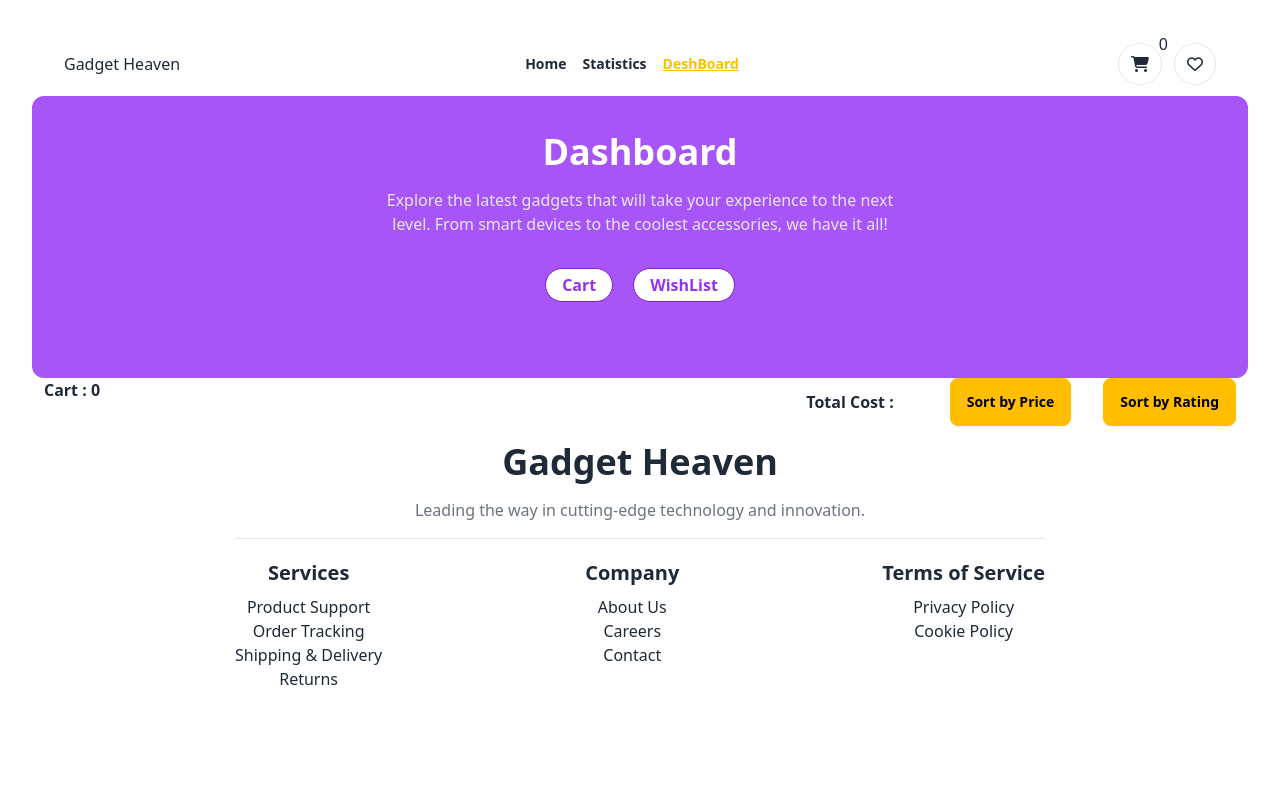
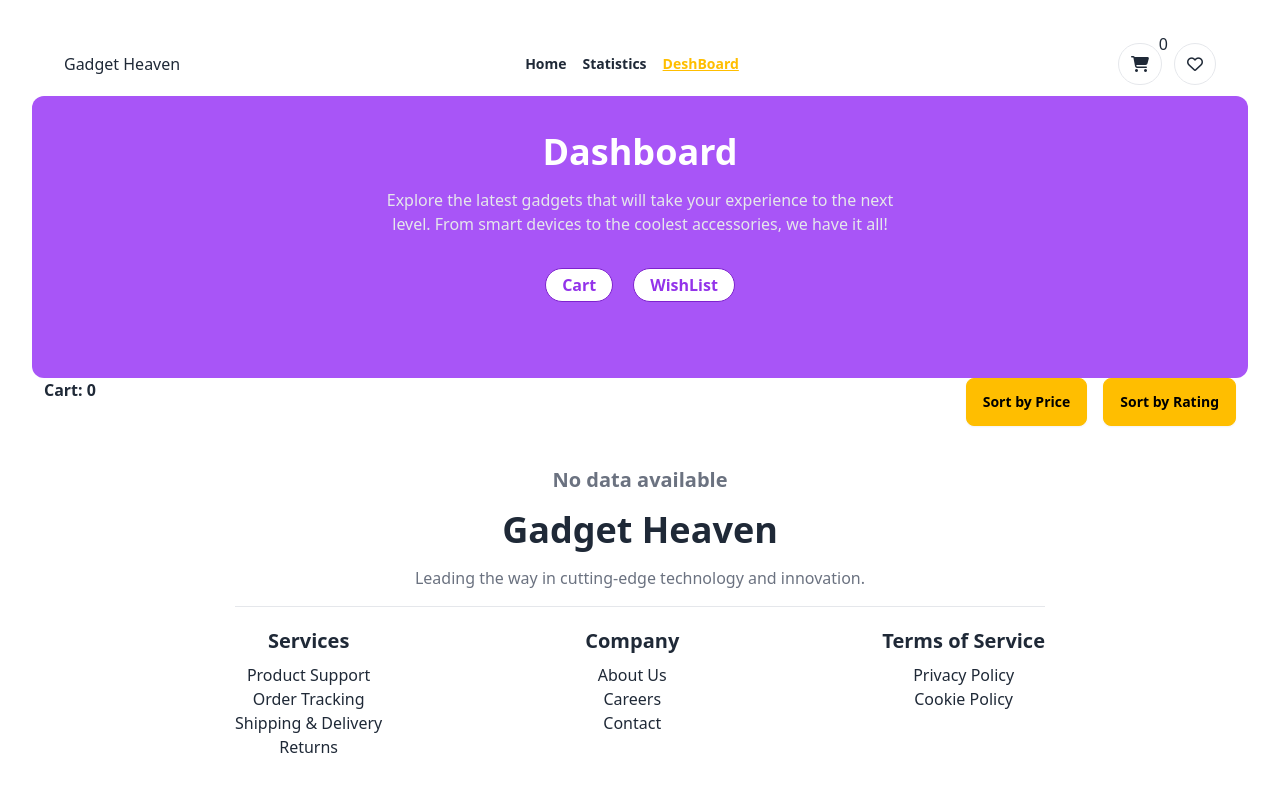
Before and after one commit to IsmailHossen87/A10-Gadget-Heaven, a React (Vite) app: page /dashboard in a window 1280 px wide. Shown: the top 792 px of the page. Built offline with nearby package versions, Linux system fonts and the light colour scheme.

Commit message:
update data

```diff
--- a/src/Components/CardDetails/CardDetails.jsx
+++ b/src/Components/CardDetails/CardDetails.jsx
@@ -1,11 +1,12 @@
-import React from "react";
+import React, { useContext } from "react";
 import { useLoaderData, useParams } from "react-router-dom";
-import { saveCart } from "../Utility/dataStore";
+// import { saveCart } from "../Utility/dataStore";
 import Headingdescrip from "../HeadingDescription/Headingdescrip";
+import { CartContext } from "../../Hooks/ContExt";
 
 const CardDetails = () => {
   const { details } = useParams();
-
+  const { addToCart } = useContext(CartContext);
   const data = useLoaderData();
   const newData = data.find((id) => id.product_id === details);
   const {
@@ -19,8 +20,8 @@ const CardDetails = () => {
     product_title,
   } = newData;
   //   set data localStorage
-  const handleAddtoCard = (id) => {
-    saveCart(id);
+  const handleAddtoCart = () => {
+    addToCart(newData); // Use the context method to add item to cart
   };
 
   return (
@@ -84,9 +85,7 @@ const CardDetails = () => {
               </div>
               <div className="flex gap-5">
                 <button
-
-                  onClick={() => handleAddtoCard(product_id)}
-
+                  onClick={handleAddtoCart}
                   className="border  rounded-full px-4 bg-purple-600  text-white border-purple-700 font-semibold py-1"
                 >
                   Add to Card <i class="fa-solid fa-cart-shopping"></i>
--- a/src/Components/DashBoard/Dashboard.jsx
+++ b/src/Components/DashBoard/Dashboard.jsx
@@ -1,53 +1,53 @@
-import React, { useEffect, useState } from "react";
-import { useLoaderData } from "react-router-dom";
-import { getStoreCart } from "../Utility/dataStore";
+// Dashboard.js
+import React, { useContext, useState } from "react";
+import { CartContext } from "../../Hooks/ContExt";
 import DeshBoardCard from "../DeshBoardCard/DeshBoardCard";
 import Headingdescrip from "../HeadingDescription/Headingdescrip";
 
+
 const Dashboard = () => {
+  const { cartItems } = useContext(CartContext);
+  const [sortBy, setSortBy] = useState(null); // State to track sorting option
 
-  const data = useLoaderData();
-  const [collectData, setData] = useState(data);
-  // const [sortData,setSotData] = useState([data])
-  const handleSort =(sortBy) =>{
-    if(sortBy === "price"){
-      const sorted = [...data].sort((a,b)=> b.price - a.price)
-      setData(sorted)
-    }else if(sortBy === "rating"){
-      const sorted = [...data].sort((a,b)=> b.rating - a.rating)
-      setData(sorted)
+  // Sort function
+  const sortedCartItems = [...cartItems].sort((a, b) => {
+    if (sortBy === "price") {
+      return b.price - a.price; // Sort by price in descending order
     }
+    if (sortBy === "rating") {
+      return b.rating - a.rating; // Sort by rating in descending order
     }
-  useEffect(() => {
-    const storeCard = getStoreCart();
-    const readCard = data?.filter((card) =>
-      storeCard.includes(card.product_id)
-    );
-    setData(readCard);
-  }, [data]);
+    return 0;
+  });
+
   return (
-    <>
     <div>
       <Headingdescrip
         title="Dashboard"
         subtitle="Explore the latest gadgets that will take your experience to the next level. From smart devices to the coolest accessories, we have it all!"
-        ></Headingdescrip>
+      />
       <div className="container flex justify-between px-3">
-          <div>
-            <h3 className="font-bold">Cart : {collectData.length}</h3>
-          </div>
-          {/* show 3 category */}
-          <div className="flex items-center space-x-8">
-            <h3 className="font-bold mr-6">Total Cost : </h3>
-            <button onClick={()=>handleSort('price')} className="btn btn-warning">Sort by Price</button>
-            <button onClick={()=>handleSort('rating')} className="btn btn-warning">Sort by Rating</button>
+        <h3 className="font-bold">Cart: {cartItems.length}</h3>
+        <div className="flex space-x-4">
+          <button onClick={() => setSortBy("price")} className="btn btn-warning">
+            Sort by Price
+          </button>
+          <button onClick={() => setSortBy("rating")} className="btn btn-warning">
+            Sort by Rating
+          </button>
         </div>
       </div>
-        {collectData.map((card) => (
-          <DeshBoardCard card={card}></DeshBoardCard>
-        ))}
+
+      {/* Empty state message */}
+      {sortedCartItems.length === 0 ? (
+        <div className="flex flex-col items-center mt-10">
+
+          <p className="text-xl font-semibold text-gray-500">No data available</p>
         </div>
-    </>
+      ) : (
+        sortedCartItems.map((card) => <DeshBoardCard key={card.product_id} card={card} />)
+      )}
+    </div>
   );
 };
 
--- a/src/Components/DeshBoardCard/DeshBoardCard.jsx
+++ b/src/Components/DeshBoardCard/DeshBoardCard.jsx
@@ -1,25 +1,15 @@
-import React from "react";
-import { getStoreCart, saveCart } from "../Utility/dataStore";
+// DeshBoardCard.js
+import React, { useContext } from "react";
+import { CartContext } from "../../Hooks/ContExt";
 
 const DeshBoardCard = ({ card }) => {
+  const { removeFromCart } = useContext(CartContext);
+  const { category_name, product_id, product_image, description, price, rating } = card;
 
-  const { category_name,product_id, product_image, description, price,rating} = card;
-
-const handleDelete =(id)=>{
-  const getCollectData = getStoreCart()
-  const remaining = getCollectData.filter(data => data != id);
-  console.log(remaining,id)
-  localStorage.setItem('cart',JSON.stringify(remaining))
-}
   return (
-    <>
-      <div className="flex  my-7 bg-slate-100 w-2/3 mx-auto rounded-lg py-4 justify-between ">
+    <div className="flex my-7 bg-slate-100 w-2/3 mx-auto rounded-lg py-4 justify-between">
       <div className="flex gap-4">
-          {/* image */}
-          <div>
         <img className="h-[100px] w-[100px]" src={product_image} alt="" />
-          </div>
-          {/* 3 text */}
         <div>
           <h3 className="font-bold">{category_name}</h3>
           <p className="text-gray-500">{description}</p>
@@ -27,12 +17,12 @@ const handleDelete =(id)=>{
           <p className="font-bold">Rating : {rating}</p>
         </div>
       </div>
-        {/* cross btn */}
       <div className="mr-2">
-         <button onClick={()=> handleDelete(product_id)}> <i class="fa-solid p-3 rounded-full bg-gray-300 fa-delete-left"></i></button>
+        <button onClick={() => removeFromCart(product_id)}>
+          <i className="fa-solid p-3 rounded-full bg-gray-300 fa-delete-left"></i>
+        </button>
       </div>
     </div>
-    </>
   );
 };
 
--- a/src/Components/MainLayout/MainLayout.jsx
+++ b/src/Components/MainLayout/MainLayout.jsx
@@ -4,16 +4,19 @@ import Footer from '../Footer/Footer';
 import Navbar from '../Navbar/Navbar';
 import { ToastContainer, toast } from 'react-toastify';
 import 'react-toastify/dist/ReactToastify.css';
+import { CartProvider } from '../../Hooks/ContExt';
 
 const MainLayout = () => {
     return (
         <div className=''>
             <ToastContainer></ToastContainer>
+            <CartProvider>
            <Navbar></Navbar>
             <div className='max-w-screen-xl mx-auto '>
             <Outlet></Outlet>
             </div>
             <Footer></Footer>
+             </CartProvider>
         </div>
     );
 };
--- a/src/Components/Navbar/Navbar.jsx
+++ b/src/Components/Navbar/Navbar.jsx
@@ -1,14 +1,15 @@
-import React, { useEffect, useState } from "react";
+import React, { useContext, useEffect, useState } from "react";
 import {  NavLink } from "react-router-dom";
-import { getStoreCart } from "../Utility/dataStore";
+// import { getStoreCart } from "../Utility/dataStore";
+import { CartContext } from "../../Hooks/ContExt";
 
 const Navbar = () => {
-
+  const { cartCount } = useContext(CartContext);
   const [totalData,setdata]= useState([])
-  useEffect(()=>{
-    const storeData = getStoreCart();
-    setdata(storeData)
-  },[])
+  // useEffect(()=>{
+  //   const storeData = getStoreCart();
+  //   setdata(storeData)
+  // },[])
 
   return (
     <div className="navbar max-w-screen-xl mx-auto px-8 w-full backdrop-blur-xl bg-white/30 sticky z-50 top-0">
@@ -106,7 +107,7 @@ const Navbar = () => {
       <div className="navbar-end flex gap-3">
         <div className="reletive">
            <i class="fa-solid border p-3 rounded-full bg-white fa-cart-shopping"></i>
-           <p className="absolute top-0 right-20">{totalData.length}</p>
+           <p className="absolute top-0 right-20">{cartCount}</p>
           </div>
         <div> <i class="fa-regular border p-3 rounded-full bg-white fa-heart"></i></div>
 
--- /dev/null
+++ b/src/Hooks/Context.jsx
@@ -0,0 +1,38 @@
+// CartContext.js
+import React, { createContext, useState, useEffect } from 'react';
+import { toast } from 'react-toastify';
+
+export const CartContext = createContext();
+
+export const CartProvider = ({ children }) => {
+    const [cartItems, setCartItems] = useState(() => {
+        const storedCart = localStorage.getItem('cartItems');
+        return storedCart ? JSON.parse(storedCart) : [];
+    });
+
+    useEffect(() => {
+        localStorage.setItem('cartItems', JSON.stringify(cartItems));
+    }, [cartItems]);
+
+    const addToCart = (product) => {
+        const isProductInCart = cartItems.some(item => item.product_id === product.product_id);
+
+        if (isProductInCart) {
+            toast.warning('Already added the item!',{
+                position:'top-center',
+                autoClose:1200
+              })
+        } else {
+            setCartItems((prevItems) => [...prevItems, product]);
+            alert("Product added successfully!");
+        }
+    };
+
+    const cartCount = cartItems.length;
+
+    return (
+        <CartContext.Provider value={{ cartItems, addToCart, cartCount }}>
+            {children}
+        </CartContext.Provider>
+    );
+};
```
Lines whose indentation alone changed are shown as unchanged.
